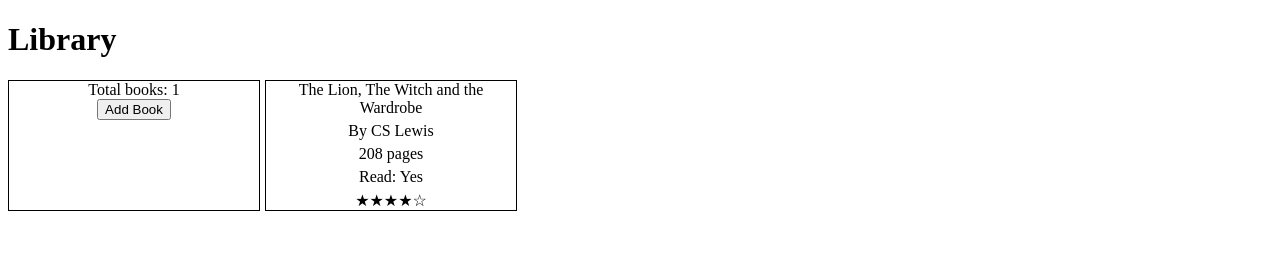
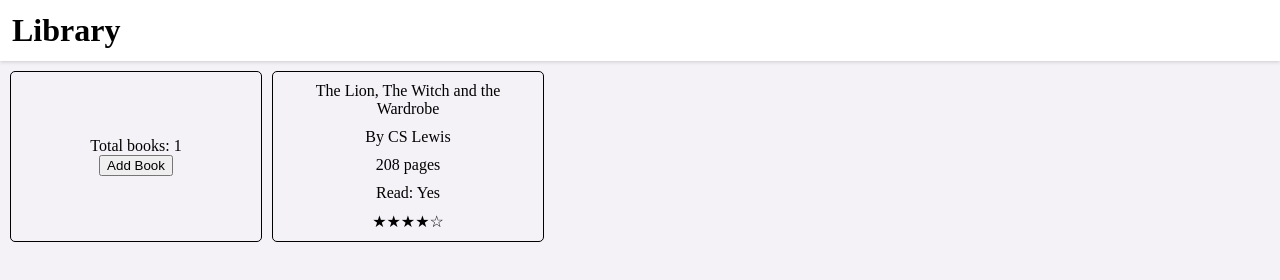
Before and after one commit to MikeCodesSomething/library, a plain HTML site: page index.html in a window 1280 px wide. Drawn offline with Linux system fonts and the light colour scheme.

Commit message:
Improve styling a little

```diff
--- a/index.html
+++ b/index.html
@@ -37,7 +37,9 @@
             </form>
         </div>
     </div>
-    <h1>Library</h1>
+    <div class="header">
+        <h1>Library</h1>
+    </div>
     <div id="library-container" class="container">
         <!-- Books added will go here -->
         <div class="summary-card">
--- a/style.css
+++ b/style.css
@@ -1,12 +1,27 @@
-/* * {
-    color: red;
-} */
+body {
+    background-color: rgb(244, 241, 247);
+    margin: 0px;
+
+}
+
+.header {
+    background-color: white;
+    box-shadow: rgba(0, 0, 0, 0.16) 0px 1px 4px;
+    width: 100vw;
+}
+
+h1 {
+    margin: 0;
+    padding: 12px;
+}
+
 
 .container,
 .book-card {
     display: flex;
-    gap: 5px;
+    gap: 10px;
     flex-wrap: wrap;
+    padding: 10px;
 }
 
 .book-card,
@@ -16,6 +31,11 @@
     display: flex;
     flex-direction: column;
     align-items: center;
+    border-radius: 5px;
+}
+
+.summary-card {
+    justify-content: center;
 }
 
 .book-property {
```
